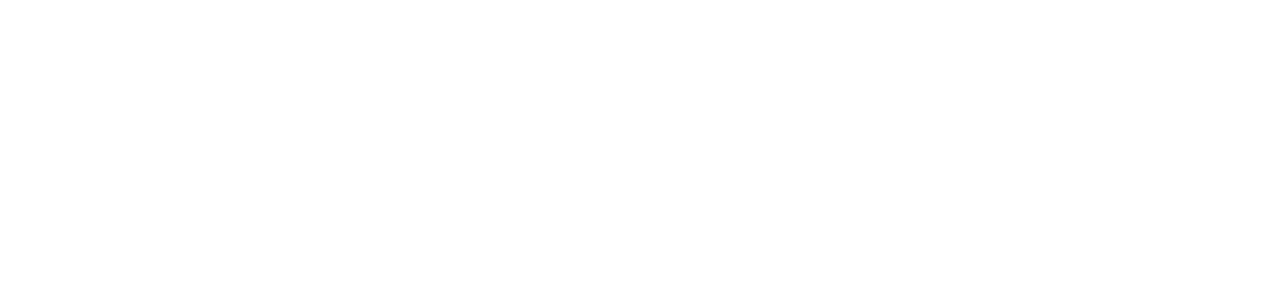
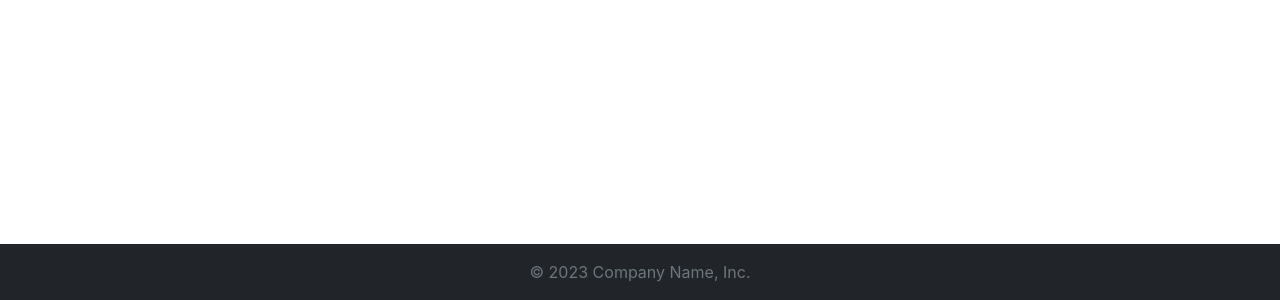
Before and after one commit to wgshtg/react-bootstrap-samples, a React (Create React App) app: page /footer in a window 1280 px wide. Shown: the part 500-800 px from the top of the page. Built offline with nearby package versions, Linux system fonts and the light colour scheme.

Commit message:
Add footer component

```diff
--- a/src/PageRouter.tsx
+++ b/src/PageRouter.tsx
@@ -1,6 +1,6 @@
 import { Route, Router } from 'wouter';
 import App from './App';
-import { AlertComponent } from './pages';
+import { AlertComponent, Footer } from './pages';
 
 export const PageRouter = () => {
   return (
@@ -11,6 +11,9 @@
       <Route path='/alert'>
         <AlertComponent />
       </Route>
+      <Route path='/footer'>
+        <Footer />
+      </Route>
     </Router>
   );
 };
--- /dev/null
+++ b/src/pages/Footer.tsx
@@ -0,0 +1,11 @@
+export const Footer = () => {
+  const year = new Date().getFullYear();
+  return (
+    // 使用 margin-top: auto 把 footer 推到 bottom
+    <div className='d-flex flex-column min-vh-100'>
+      <footer className='mt-auto bg-dark  py-3 text-center'>
+        <span className='text-muted'>© {year} Company Name, Inc.</span>
+      </footer>
+    </div>
+  );
+};
--- a/src/pages/index.ts
+++ b/src/pages/index.ts
@@ -1 +1,2 @@
 export * from './Alert';
+export * from './Footer';
```
